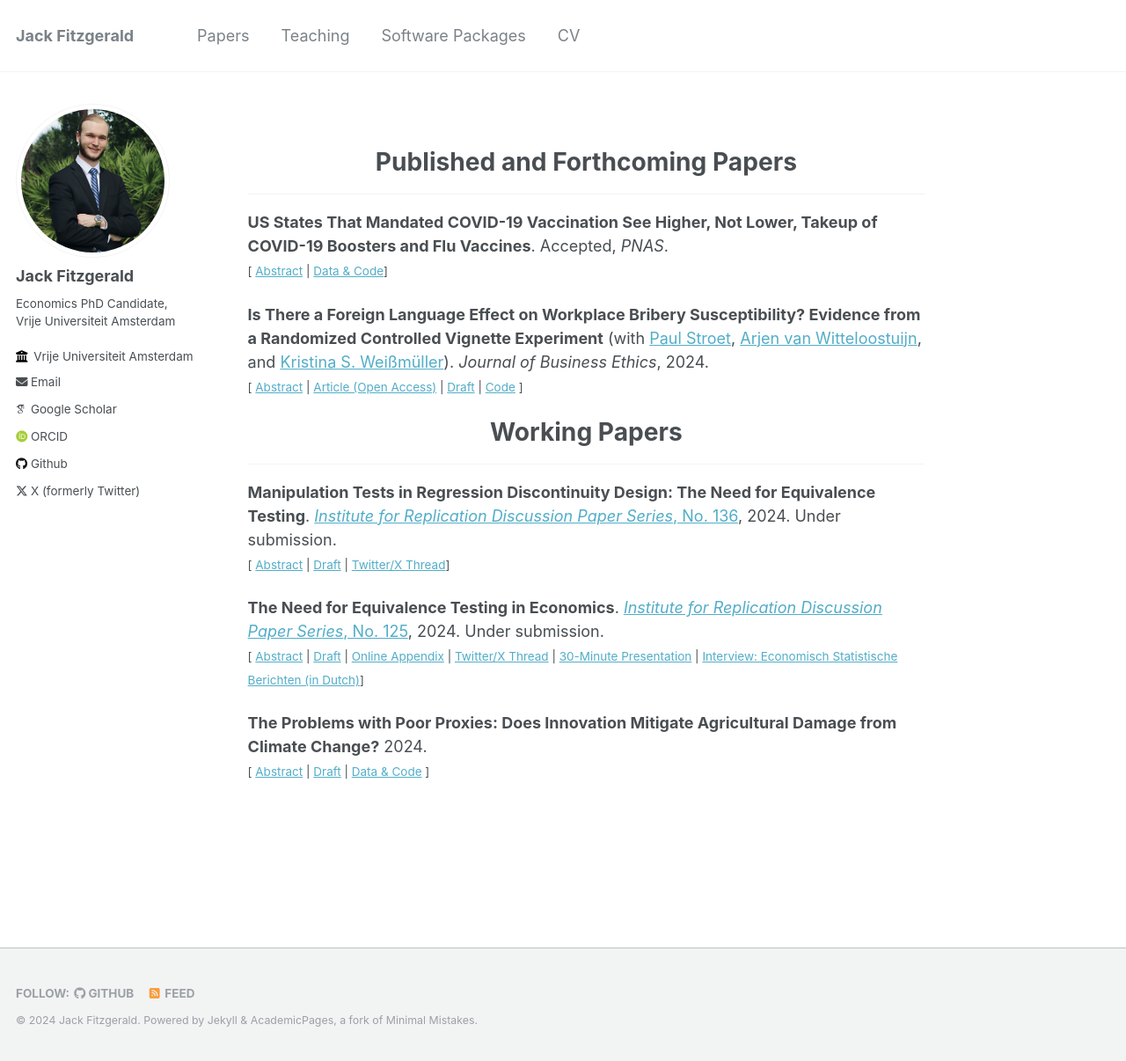
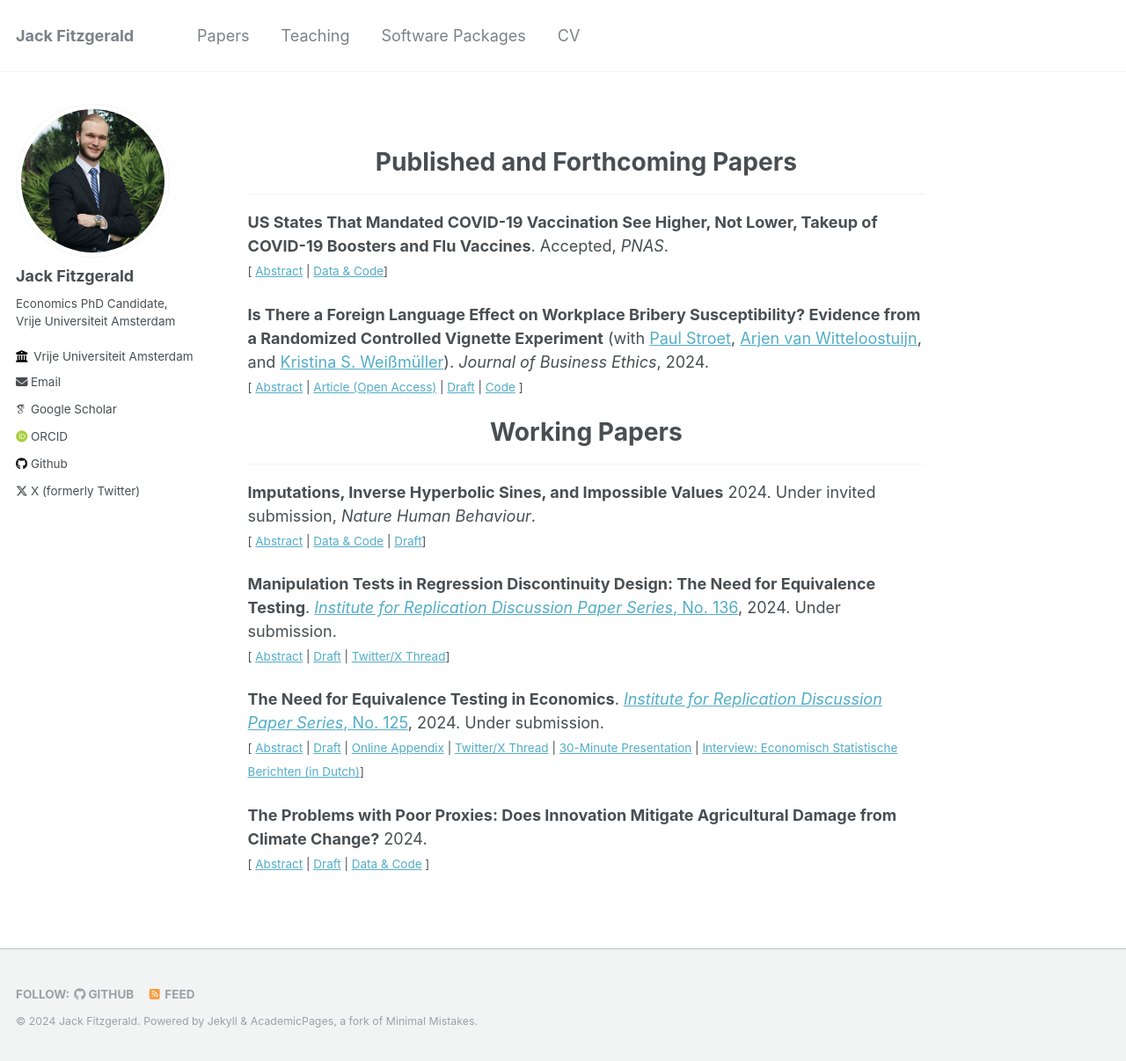
Before and after one commit to jack-fitzgerald/jack-fitzgerald.github.io, a Jekyll site: the page built from _pages/papers.md, in a window 1280 px wide and 1206 px high. Shown: the whole window at 88% size. Built offline with Jekyll 4.4.1, drawn with Linux system fonts in a browser that asks for light colours; some web fonts are replaced.

Commit message:
Update papers.md

```diff
--- a/_pages/papers.md
+++ b/_pages/papers.md
@@ -29,6 +29,15 @@ Theory and evidence from the behavioral science literature suggest that the wide
 
 # <center> Working Papers </center>
 - - -
+
+**Imputations, Inverse Hyperbolic Sines, and Impossible Values** 2024. Under invited submission, *Nature Human Behaviour*. <br/>
+<small>[ <a href="#/" onclick="visib('WEA23')">Abstract</a> | [Data & Code](https://osf.io/hce6n/) | [Draft](https://jack-fitzgerald.github.io/files/WEA23_Replication.pdf)] </small>
+
+<div id="WEA23" style="display: none; text-align: justify; line-height: 1.2" ><small>
+
+Wolfowicz et al. (2023, <i>Nature Human Behaviour</i>) find that more arrests and convictions for terrorism offenses decrease terrorism, more charges increase terrorism, and longer sentences do not deter terrorism in 28 European Union member states from 2006-2021. I assess the computational reproducibility of their study and find many data irregularities. The article's primary dependent variable - purportedly an inverse hyperbolic sine transformation of terrorist attack rates - takes on 292 different values when attack rates equal zero, and negatively correlates with attack rates. Many variables exhibit impossible values or undisclosed imputations, often masking a lack of reporting in the article's main data sources. I estimate that the authors have access to 57% fewer observations than claimed. Reproduction attempts produce estimates at least 77.7% smaller than the published estimates. Models reflecting the true degree of missing data produce estimates that are not statistically significantly different from zero for any independent variable of interest.
+
+</small><br><br/></div>
 
 **Manipulation Tests in Regression Discontinuity Design: The Need for Equivalence Testing**. [<i>Institute for Replication Discussion Paper Series</i>, No. 136](https://hdl.handle.net/10419/300277), 2024. Under submission. <br/>
 <small>[ <a href="#/" onclick="visib('rdd-equiv')">Abstract</a> | [Draft](https://jack-fitzgerald.github.io/files/RDD_Equivalence.pdf) | [Twitter/X Thread](https://x.com/FitzgeraldJack_/status/1815334145091920105)] </small>
```
